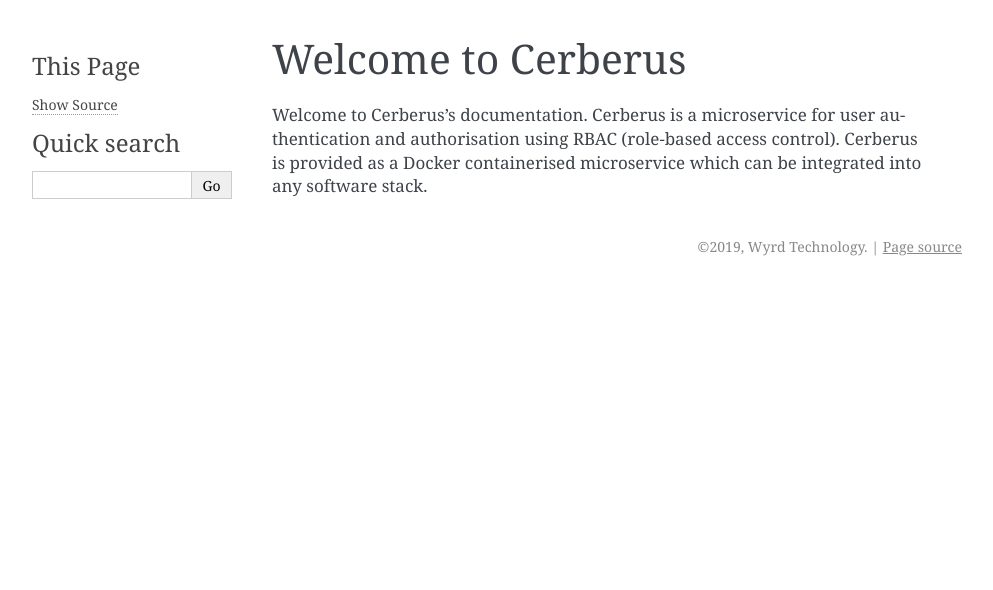
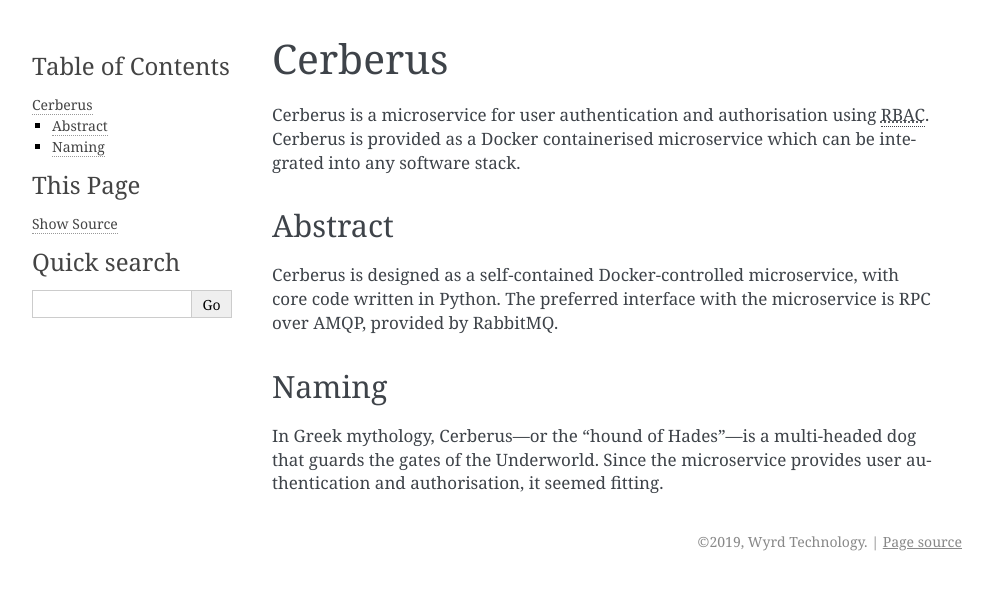
Before and after one commit to nefarioustim/cerberus-auth, a Sphinx documentation site: the page built from docs/index.rst, in a window 1280 px wide. Shown: the top 590 px of the page, without its empty margins (148-1141 px from the left). Built offline with Sphinx 7.4.7, drawn with Linux system fonts in a browser that asks for light colours.

Commit message:
docs(Sphinx): Update documentation index.

```diff
--- a/docs/index.rst
+++ b/docs/index.rst
@@ -3,13 +3,26 @@
    You can adapt this file completely to your liking, but it should at least
    contain the root `toctree` directive.
 
-Welcome to Cerberus
-===================
+Cerberus
+========
 
-Welcome to Cerberus's documentation. Cerberus is a microservice for user
-authentication and authorisation using RBAC (role-based access control).
-Cerberus is provided as a Docker containerised microservice which can be
-integrated into any software stack.
+Cerberus is a microservice for user authentication and authorisation using
+:abbr:`RBAC (Role-Based Access Control)`. Cerberus is provided as a Docker
+containerised microservice which can be integrated into any software stack.
+
+Abstract
+--------
+
+Cerberus is designed as a self-contained Docker-controlled microservice, with
+core code written in Python. The preferred interface with the microservice is
+RPC over AMQP, provided by RabbitMQ.
+
+Naming
+------
+
+In Greek mythology, Cerberus—or the "hound of Hades"—is a multi-headed dog that
+guards the gates of the Underworld. Since the microservice provides user
+authentication and authorisation, it seemed fitting.
 
 .. toctree::
    :maxdepth: 2
```
